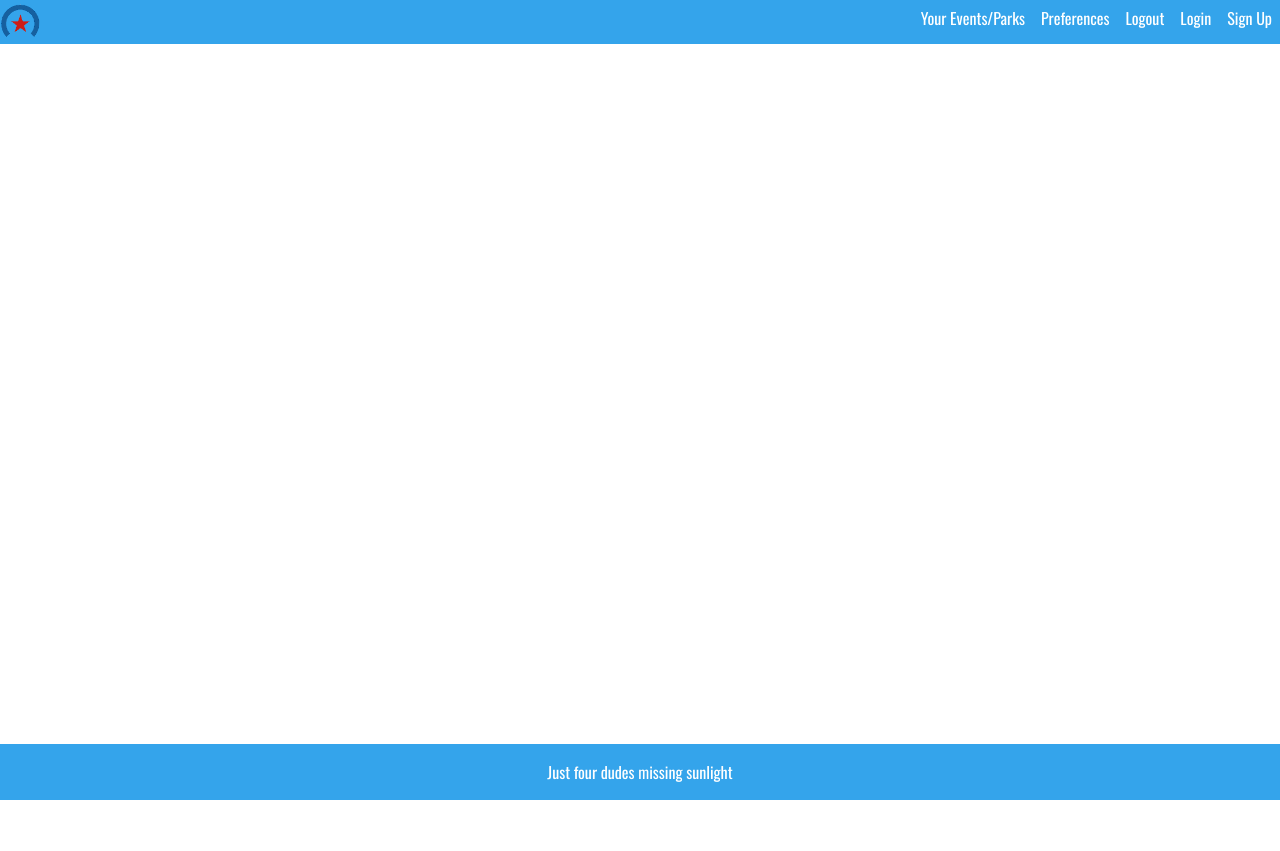
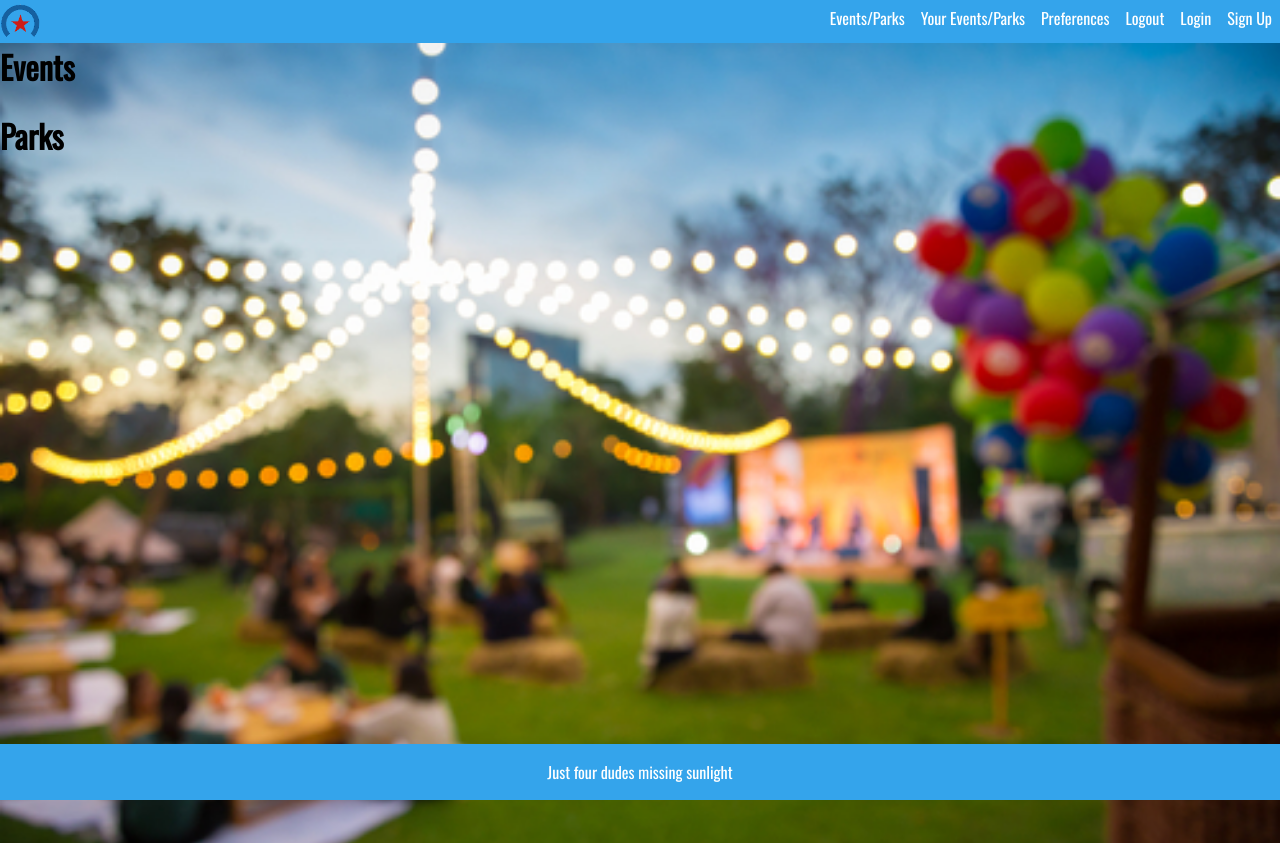
Before and after one commit to Jonathan-Sandifer/All-Star-Events, a React (Create React App) app in the folder ghi/: page /EventsParks in a window 1280 px wide. Before the commit the page ends 800 px from the top, so only its background shows below. Built offline with nearby package versions, Linux system fonts and the light colour scheme.

Commit message:
basics for eventsparks

```diff
--- a/ghi/src/App.js
+++ b/ghi/src/App.js
@@ -9,6 +9,7 @@ import Logout from './components/Logout';
 import LoginForm from './components/Login';
 import Footer from './components/Footer';
 import UserEventsParks from './components/userEventsParks';
+import EventsParks from './components/EventsParks';
 
 
 function App() {
@@ -23,6 +24,7 @@ function App() {
       <Route path="/logout" element={<Logout />} />
       <Route path="/login" element={<LoginForm />} />
       <Route path="/userEventsParks" element={<UserEventsParks />} />
+      <Route path="/EventsParks" element={<EventsParks />} />
       </Routes>
 
       <Footer />
--- a/ghi/src/components/EventsParks.js
+++ b/ghi/src/components/EventsParks.js
@@ -0,0 +1,18 @@
+import React from 'react'
+
+function EventsParks() {
+    return (
+      <div className="px-4 user-events-parks py-5 my-5">
+        <h1 className="display-5 fw-bold">
+            Events
+        </h1>
+        <h1 className="display-5 fw-bold">
+            Parks
+        </h1>
+        <div className="col-lg-6 mx-auto">
+        </div>
+      </div>
+    );
+  }
+
+  export default EventsParks;
--- a/ghi/src/components/Navbar.js
+++ b/ghi/src/components/Navbar.js
@@ -23,6 +23,9 @@ function Navbar() {
                 <li >
                     <NavLink className='spacer active' to="/userEventsParks">Your Events/Parks</NavLink>
                 </li>
+                <li >
+                    <NavLink className='spacer active' to="/EventsParks">Events/Parks</NavLink>
+                </li>
             </ul>
         </nav>
     )
```
